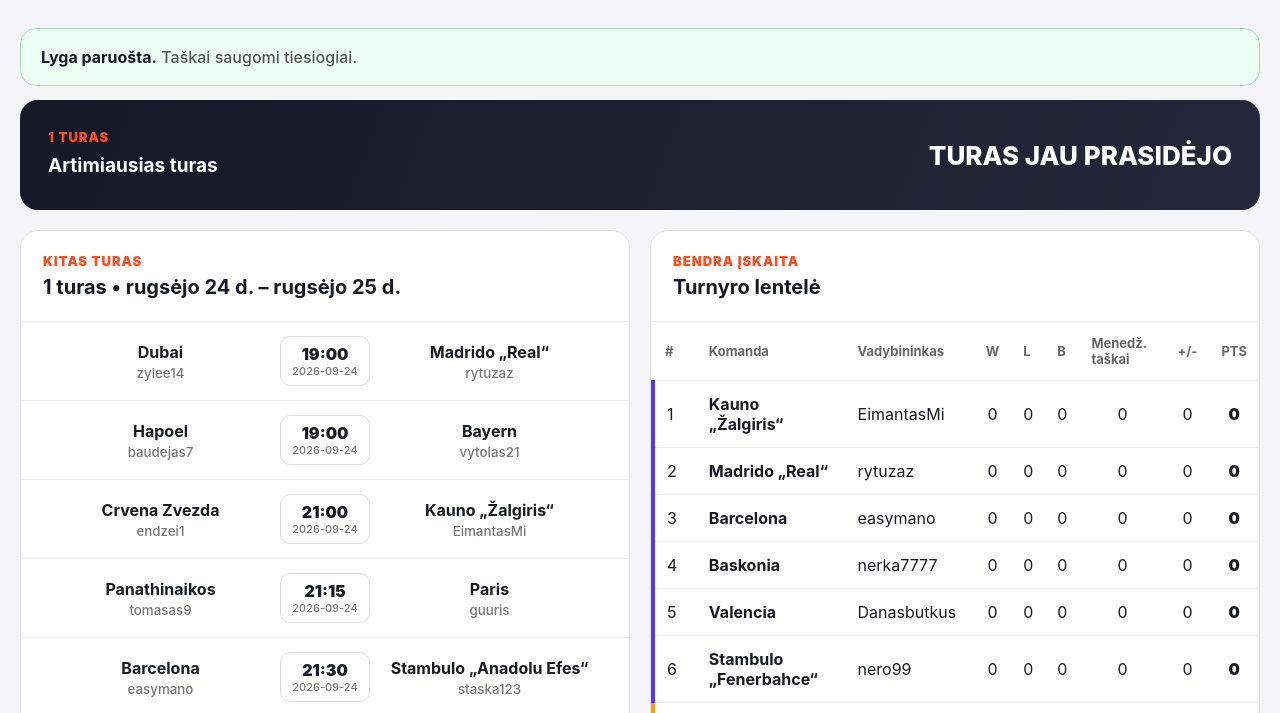
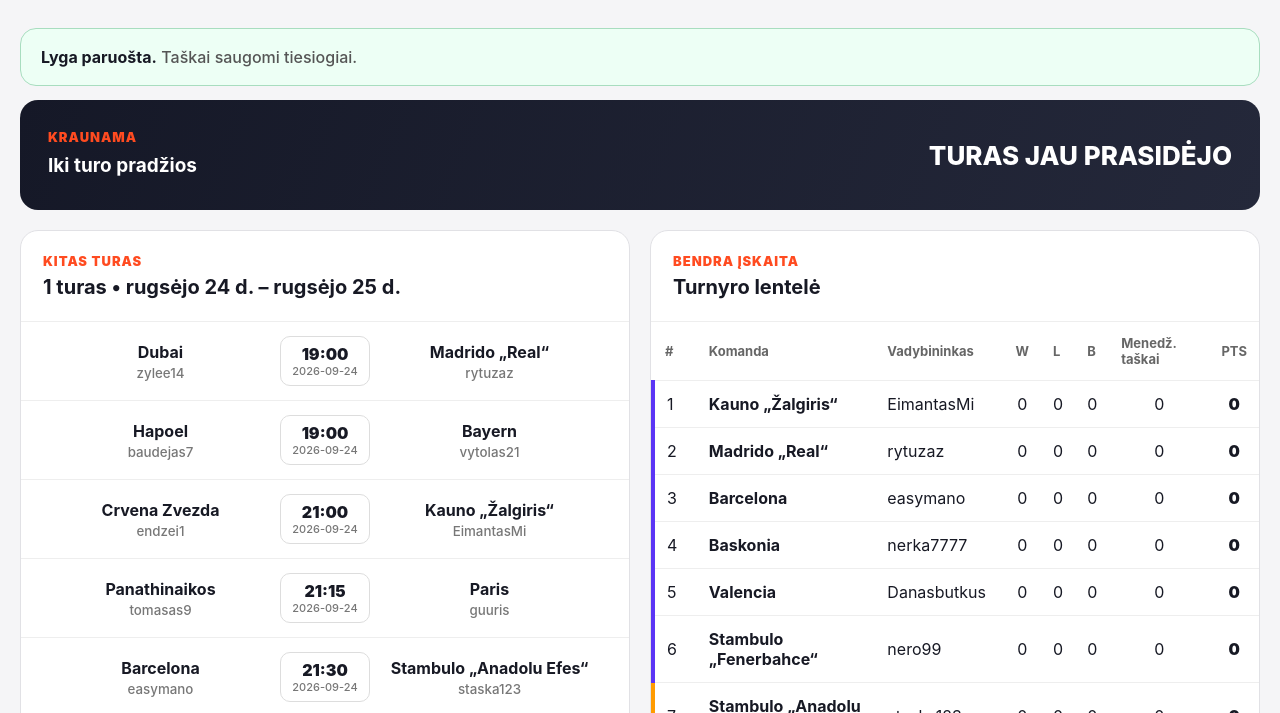
Before and after one commit to guuris/Eurolygos-menedzeri, a website: page index.html in a window 1280 px wide. Shown: the part 82-795 px from the top of the page. Drawn offline with Linux system fonts and the light colour scheme; no server answers.

Commit message:
Grąžinti veikiančią svetainės JavaScript versiją

```diff
--- a/index.html
+++ b/index.html
@@ -7,4 +7,4 @@
 <button id="adminBtn" class="admin" type="button">A <span>Admin<br><small>⚙ Atnaujinti taškus</small></span></button></header>
 <main><div id="status" class="notice">Kraunama...</div><section class="hero"><div><b id="heroRound">KRAUNAMA</b><h1 id="heroTitle">Iki turo pradžios</h1></div><div id="countdown" class="countdown">-- d. -- val. -- min.</div></section><div id="app"></div></main>
 <div id="adminModal" class="modal" hidden><div class="modal-box"><button id="closeAdmin" class="modal-close" type="button">×</button><div class="eyebrow">ADMINISTRATORIUS</div><h2>Atnaujinti turo taškus</h2><p class="muted">Suveskite visų 20 vadybininkų taškus iš Krepsinis.net. Tada paspauskite „Pateikti taškus“.</p><label class="admin-label" for="adminRound">Turas</label><select id="adminRound"></select><div id="pointsRows" class="points-rows"></div><textarea id="pointsInput" rows="4" placeholder="arba įklijuokite: vadybininkas, taškai"></textarea><input id="pointsFile" type="file" accept=".txt,.csv,.json"><div class="admin-actions"><button id="applyPoints" class="primary" type="button">Pateikti taškus</button><button id="resetPoints" type="button">Anuliuoti šio turo taškus</button></div><p id="adminHelp" class="muted"></p></div></div>
-<footer>Eurolygos menedžeris • 2026–2027 • automatinis atnaujinimas</footer><script src="app-final.js?v=20260928-8"></script></body></html>
+<footer>Eurolygos menedžeris • 2026–2027 • automatinis atnaujinimas</footer><script src="app.js?v=20260928-stable"></script></body></html>
```
